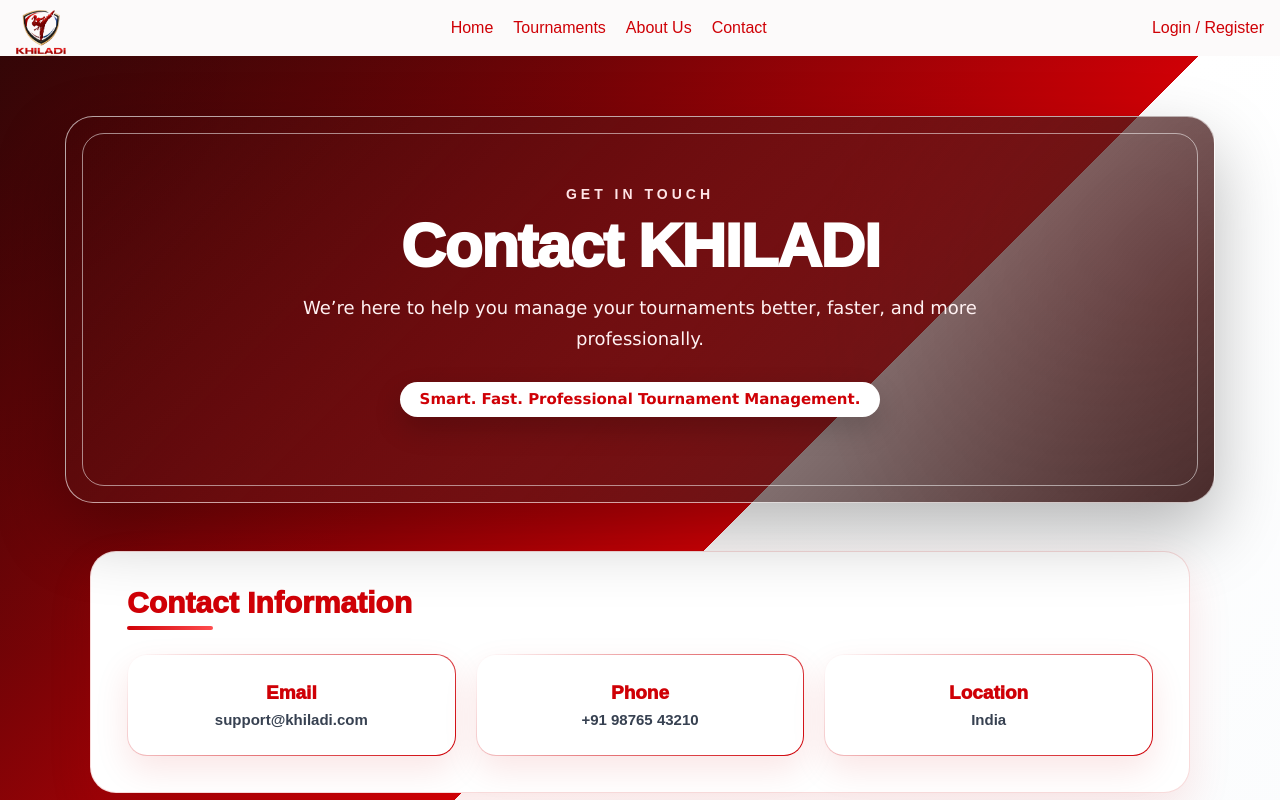
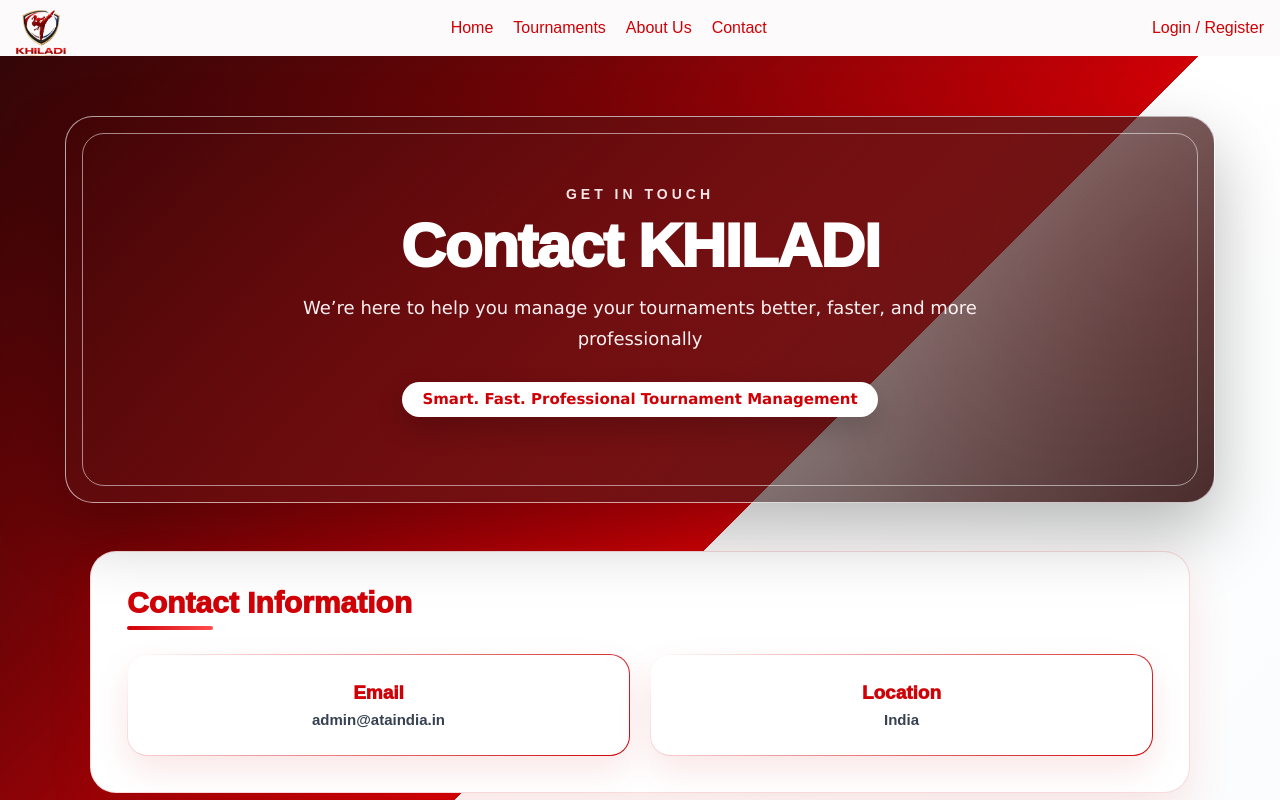
Before and after one commit to sharmactkd/khiladi-tournament-manager, a React (Vite) app in the folder frontend/: page /contact in a window 1280 px wide. Built offline with nearby package versions, Linux system fonts and the light colour scheme; no server answers.

Commit message:
Updated Entry Header UI, Contact & About page to premium red-white theme

```diff
--- a/frontend/src/pages/Contact.jsx
+++ b/frontend/src/pages/Contact.jsx
@@ -13,11 +13,11 @@
         <h1 className={styles.title}>Contact KHILADI</h1>
 
         <p className={styles.subtitle}>
-          We’re here to help you manage your tournaments better, faster, and more professionally.
+          We’re here to help you manage your tournaments better, faster, and more professionally
         </p>
 
         <p className={styles.tagline}>
-          Smart. Fast. Professional Tournament Management.
+          Smart. Fast. Professional Tournament Management
         </p>
       </section>
 
@@ -28,13 +28,10 @@
         <div className={styles.infoGrid}>
           <div className={styles.card}>
             <h4>Email</h4>
-            <p>support@khiladi.com</p>
+            <p>admin@ataindia.in</p>
           </div>
 
-          <div className={styles.card}>
-            <h4>Phone</h4>
-            <p>+91 98765 43210</p>
-          </div>
+
 
           <div className={styles.card}>
             <h4>Location</h4>
```
